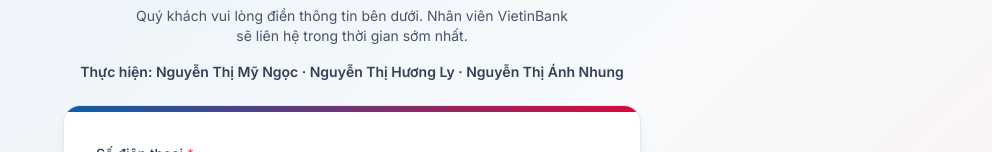
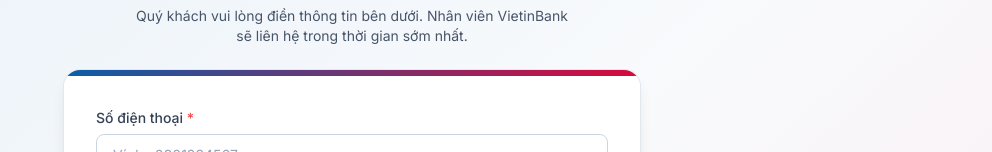
Before and after one commit to HoangThong05/Marketing-NH, a React (Vite) app in the folder frontend/: page / in a window 1280 px wide. Shown: the part 222-374 px from the top of the page, without its empty margins (288-1280 px from the left). Built offline with nearby package versions, Linux system fonts and the light colour scheme; no server answers.

Commit message:
Bo dong ten nhom thuc hien

```diff
--- a/frontend/src/pages/CustomerForm.jsx
+++ b/frontend/src/pages/CustomerForm.jsx
@@ -76,12 +76,6 @@ export default function CustomerForm() {
           <p className="mt-2 max-w-md text-sm text-slate-600">
             Quý khách vui lòng điền thông tin bên dưới. Nhân viên VietinBank sẽ liên hệ
             trong thời gian sớm nhất.
-          </p>
-
-          {/* Nhóm thực hiện — đặt ngay dưới phần giới thiệu để thấy được mà
-              không cần cuộn. Đậm hơn câu trên một bậc nhưng vẫn nhỏ hơn tiêu đề. */}
-          <p className="mt-4 text-sm font-semibold text-slate-700">
-            Thực hiện: Nguyễn Thị Mỹ Ngọc · Nguyễn Thị Hương Ly · Nguyễn Thị Ánh Nhung
           </p>
         </div>
 
```
